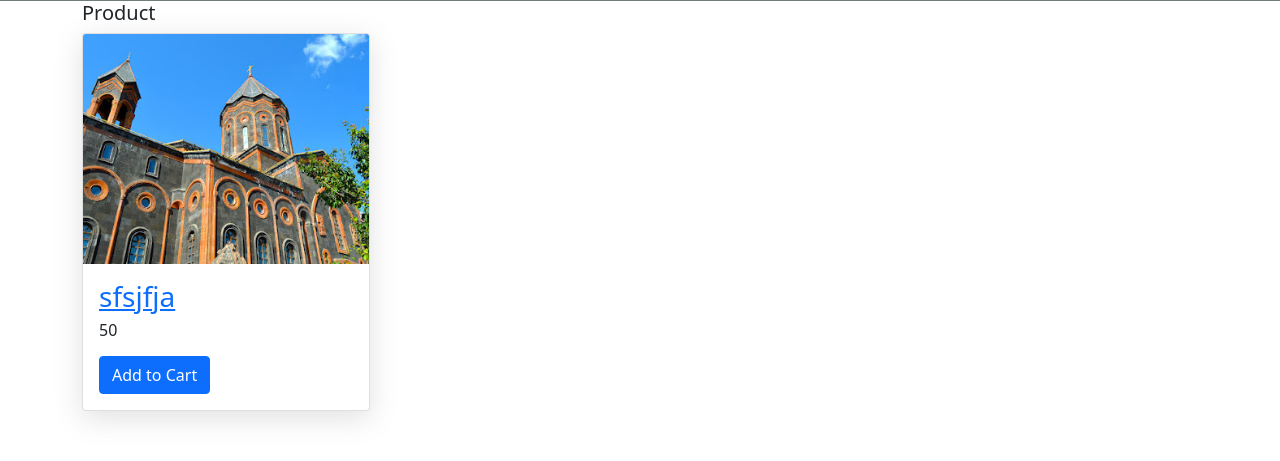
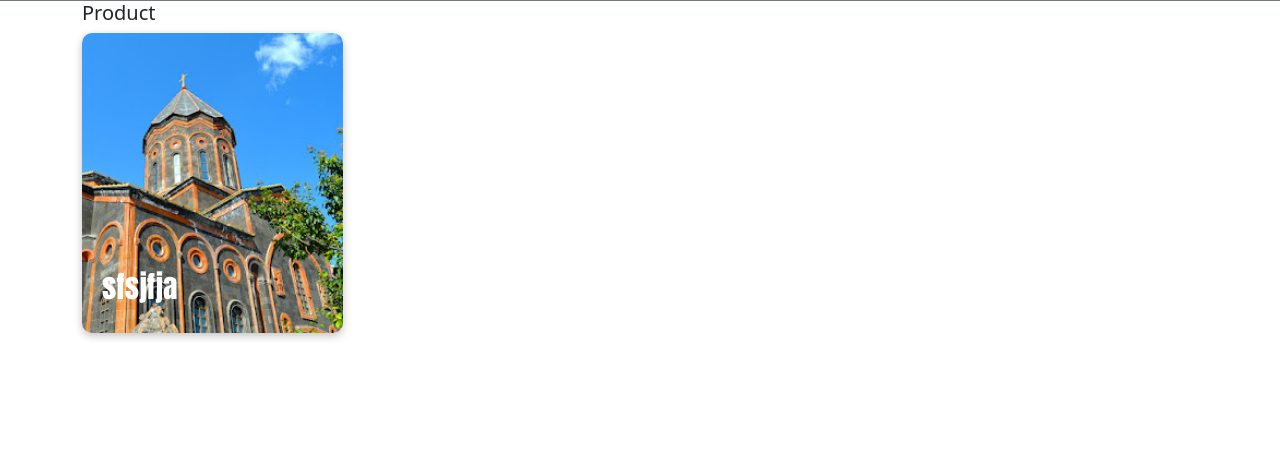
Before and after one commit to amitsaini95/Ecom, a Django app: page / in a window 1280 px wide. Shown: the part 57-518 px from the top of the page. Run offline with Django 4.2, Linux system fonts and the light colour scheme; data comes from the database, SQL or seed files in the repository; both versions use the stored data as it was after the commit; some libraries are stand-ins or nearby versions.

Commit message:
product item

```diff
--- a/product/static/css/style.css
+++ b/product/static/css/style.css
@@ -18,10 +18,31 @@
 .NavbarMenu ul li a:hover{
     color: rgb(255, 0, 76);
 }
-.productItem{
-    box-shadow: rgba(100, 100, 111, 0.2) 0px 7px 29px 0px;
+.product-item{
+    width: 100%;
+    height: 300px;
+    background-position:100%;
+    background-repeat: no-repeat;
+    background-size: cover;
+    box-shadow: rgba(0, 0, 0, 0.24) 0px 3px 8px;
+    border-radius: 10px;
+    position: relative;
+
 }
-.productItem .productImage{
-    width: 100%;
-    height: 230px;
+.product-item .product-content{
+    position: absolute;
+    content: '';
+    bottom: 20px;
+    left: 20px;
 }
+.product-item .product-content h3{
+    font-size:30px;
+    font-family:Impact, Haettenschweiler, 'Arial Narrow Bold', sans-serif;
+    color:rgb(255, 255, 255);
+    font-weight: bolder;
+}
+
+.product-item .right-set{
+    display: none;
+    transition: 2s;
+}
--- a/product/templates/base/base.html
+++ b/product/templates/base/base.html
@@ -43,5 +43,6 @@
 </section>
 <link href="{% static 'css/style.css' %}" rel="stylesheet" >
 <link href="{% static 'bootstrap/bootstrap.min.css' %}" rel="stylesheet">
+
 </body>
 </html>
--- a/product/templates/base/productlist.html
+++ b/product/templates/base/productlist.html
@@ -3,19 +3,20 @@
 <h5>Product</h5>
 <div class="row">
     {% for product in products %}
-    <div class="col-4 ">
-        <div class="card productItem" style="width: 18rem;">
-            {% if product.productImage %}
-            <img src="{{product.productImage.url}}" class="card-img-top productImage" alt="Image of {{product.name}}">
-            {% endif %}
-            <div class="card-body">
+    <div class="col-3 ">
+        <div class="product-item " style="background-image: url({{product.productImage.url}});">
+            <div class="product-content">
+            <h3 class="product-name">{{product.name}}</h3>
+           </div>
+            <div class="right-set">
+              <h5 class="product-auth">{{product.auth}}</h5>
+              <h6 class="product-price">$<span>{{product.price}}</span></h6>
+              <p>{{product.desc}} </p>
 
-              <h3 class="card-title"><a href="{% url 'product:productDetails' slug=product.slug %}">{{product.name}}</a></h5>
-              <h6 class="card-text">{{product.price}}</h6>
-              <p class="card-text"></p>
-              <a href="#" class="btn btn-primary">Add to Cart</a>
+              <button>ADD TO CART</button>
             </div>
-          </div>
+
+
     </div>
     {% endfor %}
 </div>
```
Also changed, not shown: db.sqlite3, productImage/blog4.jpg (added).
